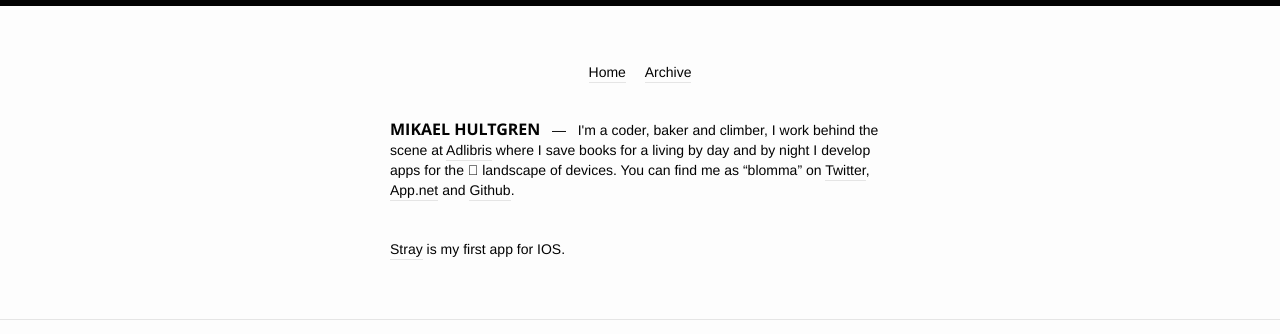
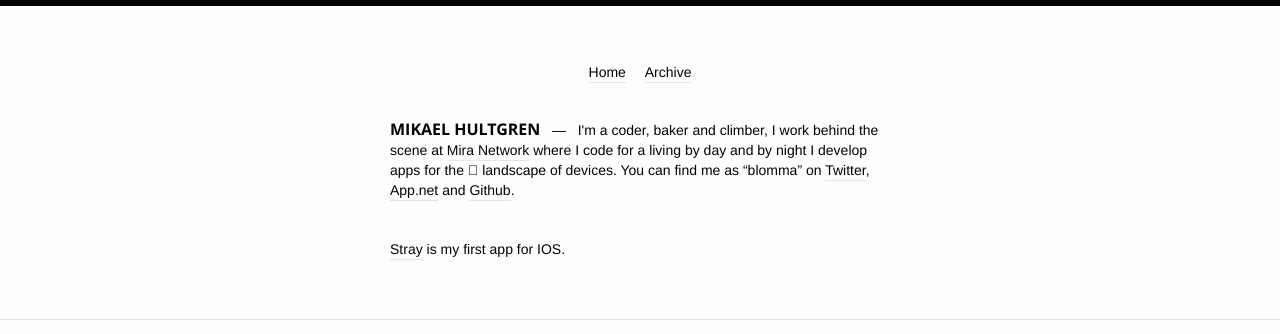
Before and after one commit to blomma/www.artsoftheinsane.com, a Jekyll site: the page built from index.html, in a window 1280 px wide and 900 px high. Shown: the top 334 px of the window. Built offline with Jekyll 4.4.1, drawn with Linux system fonts in a browser that asks for light colours.

Commit message:
Fixed blurb

```diff
--- a/_layouts/default.html
+++ b/_layouts/default.html
@@ -28,7 +28,7 @@
 			</header>
 			<p><strong>Mikael Hultgren</strong> &nbsp;&nbsp;—&nbsp;&nbsp; I'm a coder,
 			baker and climber, I work behind the scene at <a
-			href="http://www.adlibris.com">Adlibris</a> where I save books for a living by
+			href="http://www.mira.se">Mira Network</a> where I code for a living by
 			day and by night I develop apps for the  landscape of devices. You can find me
 			as “blomma” on <a href="http://twitter.com/blomma">Twitter</a>, <a
 			href="https://alpha.app.net/blomma">App.net</a> and <a
```
